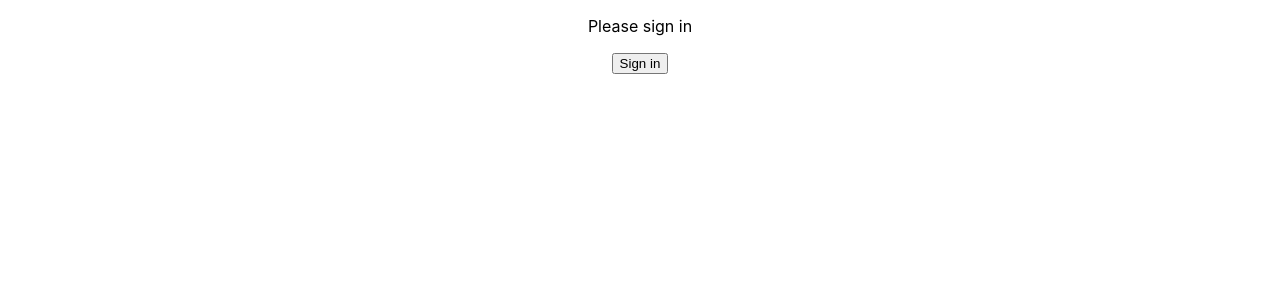
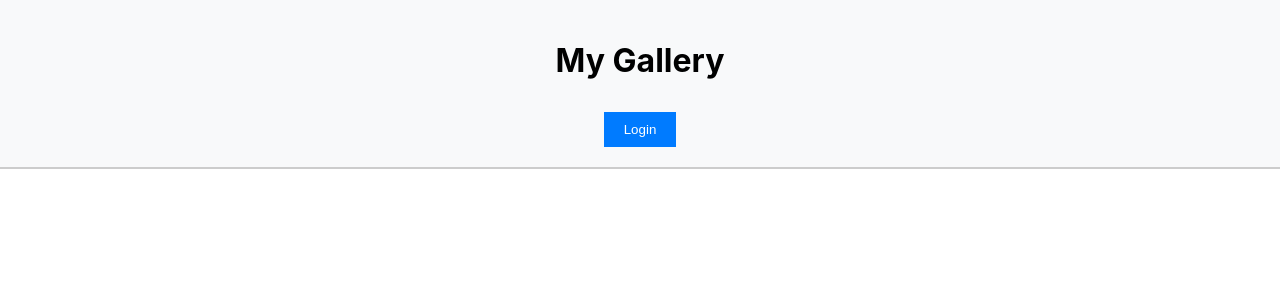
Before and after one commit to TaherCCG/jsx-react, a React (Create React App) app in the folder my-app/: page / in a window 1280 px wide. Shown: the top 300 px of the page. Built offline with nearby package versions, Linux system fonts and the light colour scheme.

Commit message:
NavBarForm -  Handling Events Challenge

```diff
--- a/my-app/src/App.js
+++ b/my-app/src/App.js
@@ -13,12 +13,15 @@ import './App.css';
 // import ConditionalRenderingClass from "./components/ConditionalRenderingClass";
 // import ConditionalRenderingFunctional from "./components/ConditionalRenderingFunctional";
 // import NestingComponents from "./components/NestingComponents";
-import MethodsAsPropsParent from "./components/MethodsAsPropsParent";
+// import MethodsAsPropsParent from "./components/MethodsAsPropsParent";
+import NavBarForm from './components/NavBarForm';
 
 function App() {
-  return <div className="App">
-      <MethodsAsPropsParent />
-  </div>;
+  return (
+    <div>
+      <NavBarForm />
+    </div>
+  );
 }
 
 export default App;
--- /dev/null
+++ b/my-app/src/components/NavBarForm.js
@@ -0,0 +1,46 @@
+import React, { Component } from 'react';
+import css from './css/NavBarForm.module.css';
+
+class NavBarForm extends Component {
+  constructor(props) {
+    super(props);
+    this.state = {
+      isLoggedIn: false,
+    };
+  }
+
+  handleClick = () => {
+    this.setState(prevState => ({
+      isLoggedIn: !prevState.isLoggedIn,
+    }));
+  };
+
+  render() {
+    return (
+      <div className={css.NavBar}>
+        <h1>My Gallery</h1>
+        {this.state.isLoggedIn ? (
+          <form>
+            <label>
+              Username:
+              <input type="text" name="username" />
+            </label>
+            <label>
+              Password:
+              <input type="password" name="password" />
+            </label>
+            <button type="submit" onClick={this.handleClick}>
+              Submit
+            </button>
+          </form>
+        ) : (
+          <button onClick={this.handleClick}>
+            Login
+          </button>
+        )}
+      </div>
+    );
+  }
+}
+
+export default NavBarForm;
--- /dev/null
+++ b/my-app/src/components/css/NavBarForm.module.css
@@ -0,0 +1,40 @@
+.NavBar {
+    display: flex;
+    flex-direction: column;
+    align-items: center;
+    padding: 20px;
+    background-color: #f8f9fa;
+    border-bottom: 2px solid #ccc;
+  }
+
+  button {
+    padding: 10px 20px;
+    margin-top: 10px;
+    background-color: #007bff;
+    border: none;
+    color: white;
+    cursor: pointer;
+  }
+
+  button:hover {
+    background-color: #0056b3;
+  }
+
+  form {
+    display: flex;
+    flex-direction: column;
+    align-items: center;
+    gap: 10px;
+  }
+
+  label {
+    display: flex;
+    flex-direction: column;
+    font-size: 16px;
+  }
+
+  input {
+    padding: 8px;
+    width: 200px;
+    margin-top: 5px;
+  }
```
